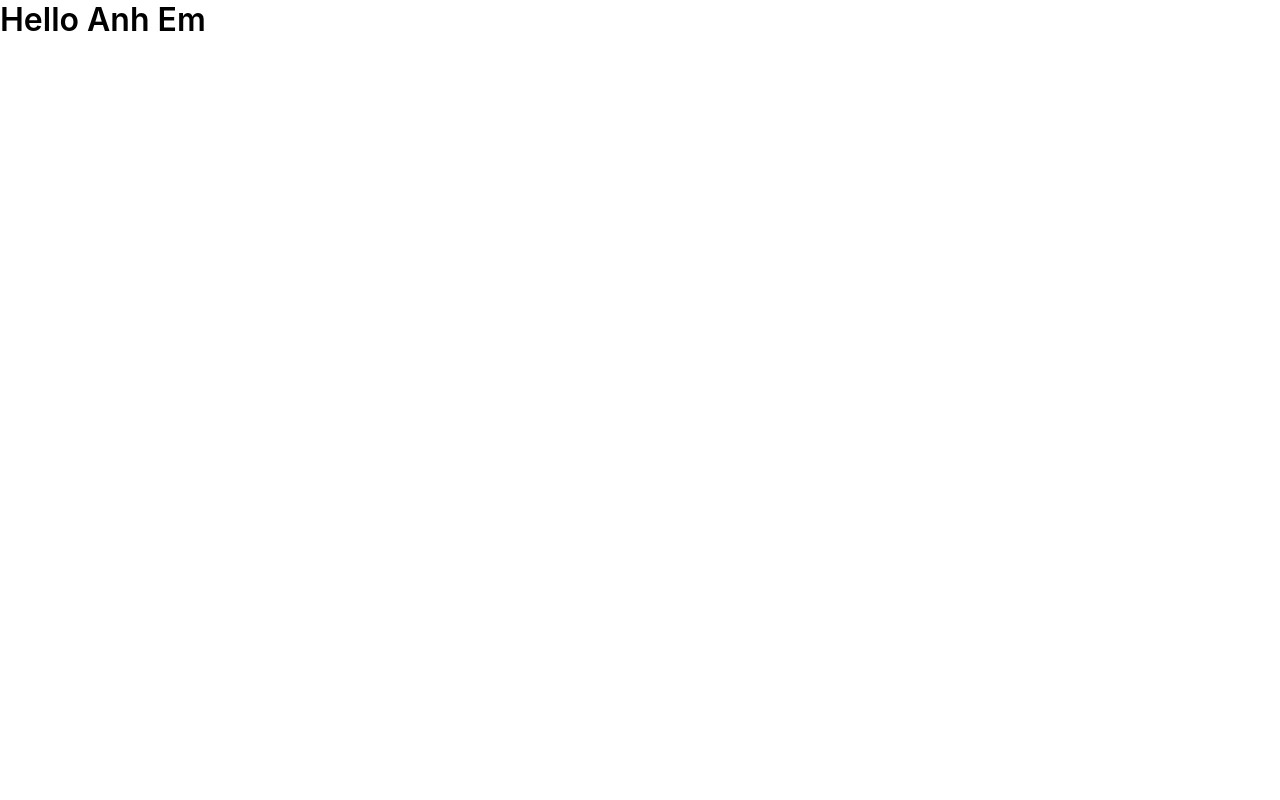
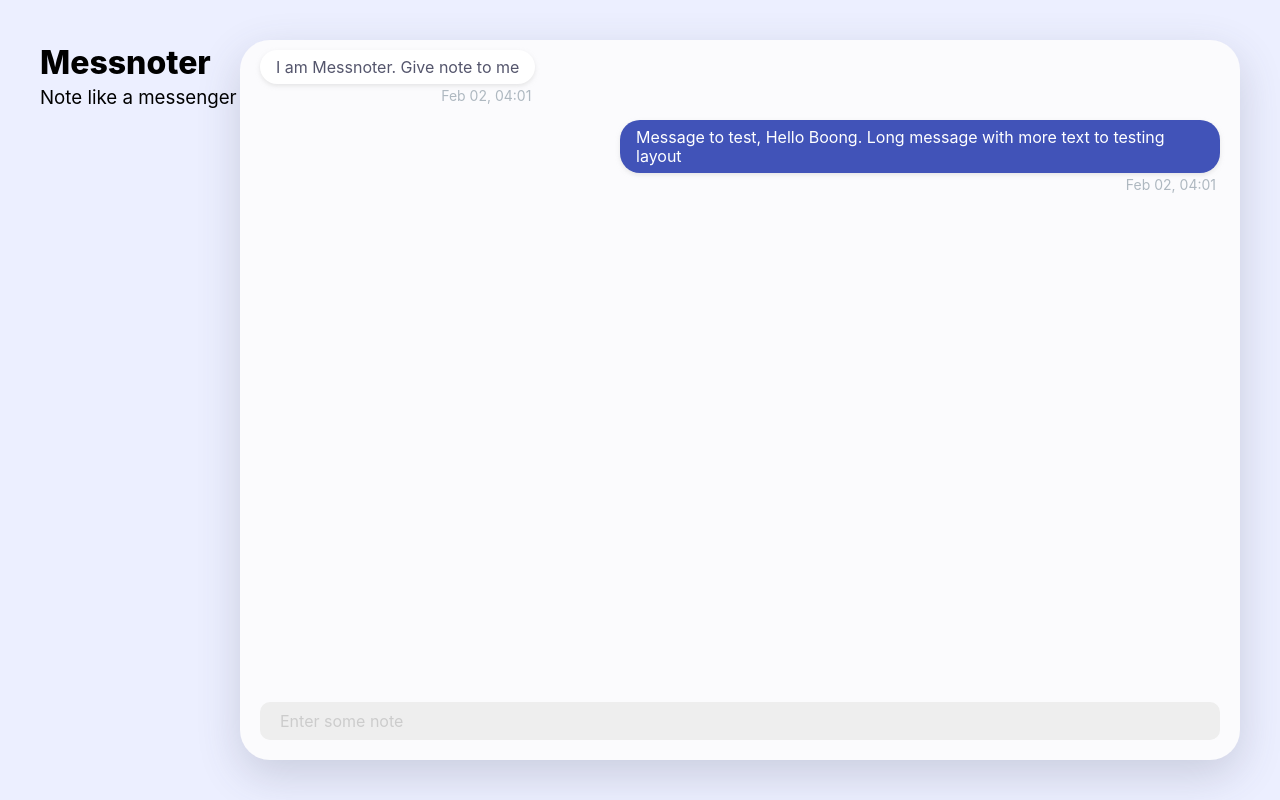
Before and after one commit to fozg/fozg.net-messnote, a React (Create React App) app: page / in a window 1280 px wide. Built offline with nearby package versions, Linux system fonts and the light colour scheme.

Commit message:
- Add getBackground function - Add some componets

```diff
--- a/src/App.js
+++ b/src/App.js
@@ -1,15 +1,56 @@
-import React, { Component } from 'react';
+import React, { useState, useRef } from 'react'
 
-import Title from './components/Title';
+import {ChatContainer, Container} from './components/Elements'
+import Input from './components/Input'
+import Welcome from './components/Welcome'
+import Chat from './components/Chat'
 
-class App extends Component {
-  render() {
-    return (
-      <div className="App">
-        <Title>Hello Anh Em</Title>
-      </div>
-    );
+export default () => {
+  const inputMessage = useRef(null)
+  const defaultMess = [
+    {
+      created: new Date(),
+      message: 'I am Messnoter. Give note to me',
+      createdBy: 'bot'
+    },
+    {
+      created: new Date(),
+      message: 'Message to test, Hello Boong. Long message with more text to testing layout',
+      createdBy: 'me'
+    },
+  ]
+  const [messages, setMessages]  = useState(defaultMess)
+  const [bgColor, setBgColor] = useState('#eee');
+
+  const onSubmit = function(htmlValue) {
+    let message = htmlValue
+    setMessages(
+      [...messages, {
+        created: new Date(),
+        message,
+        createdBy: 'me',
+        backgroundColor: bgColor
+      }]
+    )
   }
+
+  const _onBackgroundChange = function(color) {
+    console.log(color)
+    setBgColor(color)
+  }
+
+  return (
+    <Container>
+      <Welcome />
+      <ChatContainer>
+        <Chat messages={messages} />
+        <Input
+          placeholder="Enter some note"
+          onSubmit={onSubmit}
+          onBackgroundChange={_onBackgroundChange}
+          bgColor={bgColor}
+        />
+      </ChatContainer>
+    </Container>
+  )
 }
-
-export default App;
--- /dev/null
+++ b/src/components/Chat.js
@@ -0,0 +1,74 @@
+import React, { Fragment } from 'react'
+import styled from 'styled-components'
+import { SrOnly } from './Elements'
+import {format} from 'date-fns'
+
+const Bubble = styled.div`
+  min-height: 20px;
+  max-width: 600px;
+  padding: 0.5em 1em;
+  margin-bottom: 4px;
+  align-self: ${props => (props.primary ? 'flex-end' : 'flex-start')};
+  background: ${props => (props.primary ?
+    (props.backgroundColor ? props.backgroundColor : '#4153B8') : 'white')};
+  color: ${props => (props.primary ? 'white' : '#54556C')};
+  border-radius: 20px;
+  box-shadow: 0 2px 4px 0 rgba(210, 210, 210, 0.5);
+`
+
+// const ButtonsContainer = styled.div`
+//   display: flex;
+//   flex-flow: wrap;
+//   justify-content: flex-end;
+// `
+
+const Speaking = styled.li`
+  display: flex;
+  flex-direction: row;
+  align-items: center;
+  justify-content: ${props => (props.justifyEnd ? 'flex-start' : 'flex-end')};
+  width: 100%;
+`
+
+const BubbleWrapper = styled.div``
+
+const DateWrapper = styled.div`
+  font-size: 14px;
+  color: #aeb8c0;
+  margin-bottom: 16px;
+  padding: 0 4px;
+  text-align: ${props => (props.textRight ? 'right' : 'left')};
+`
+
+const List = styled.ul`
+  padding-left: 0;
+  margin: 0;
+  flex: 1;
+`
+
+const Chat = ({ messages }) => {
+  return (
+    <Fragment>
+      <List aria-label="Conversation messages">
+        {messages.map(({ created, message, createdBy, backgroundColor }, i) => (
+          <Fragment key={i}>
+            <Speaking justifyEnd={createdBy === 'bot'}>
+              <BubbleWrapper primary={createdBy !== 'bot'}>
+                <Bubble
+                  primary={createdBy !== 'bot'}
+                  dangerouslySetInnerHTML={{__html: message}}
+                  backgroundColor={backgroundColor}
+                ></Bubble>
+                <DateWrapper textRight>
+                  <SrOnly>Sent at</SrOnly> {format(created, "MMM DD, hh:mm")}
+                </DateWrapper>
+              </BubbleWrapper>
+            </Speaking>
+          </Fragment>
+        ))}
+      </List>
+    </Fragment>
+  )
+}
+
+export default Chat
--- /dev/null
+++ b/src/components/Elements.js
@@ -0,0 +1,147 @@
+import styled from 'styled-components'
+
+
+export const Container = styled.div`
+  display: flex;
+  flex-direction: row;
+  padding: 40px
+  max-width: 1400px;
+  margin: auto;
+  height: 100vh;
+`
+
+export const ChatContainer = styled.div`
+  display: flex;
+  flex: 1;
+  flex-direction: column;
+  max-width: 1200px;
+  width: 100%;
+  background: #fbfbfd;
+  box-shadow: 0 15px 44px 0 rgba(64, 68, 90, 0.2);
+  border-radius: 30px;
+  justify-content: space-between;
+  padding: 10px 20px;
+
+  @media only screen and (max-width: 900px) {
+    flex-direction: column;
+    padding: 20px;
+    margin: 20px;
+  }
+
+  @media only screen and (max-width: 600px) {
+    flex-direction: column;
+    padding: 10px;
+    margin: 10px;
+  }
+`
+
+export const WelcomeCard = styled.div`
+  max-width: 300px;
+  min-width: 200px;
+
+  display: flex;
+  flex-direction: column;
+
+  @media only screen and (max-width: 900px) {
+    order: 2;
+    text-align: center;
+    max-width: 100%;
+    margin-top: 20px;
+  }
+`
+
+export const Mobile = styled.div`
+  min-width: 320px;
+  max-width: 375px;
+  height: 500px;
+  overflow: auto;
+  -webkit-overflow-scrolling: touch;
+  padding: 50px 20px 20px;
+  background: #fff;
+  border-radius: 50px;
+  z-index: 3;
+  position: relative;
+  box-shadow: 0 32px 44px 0 rgba(64, 68, 90, 0.2);
+
+  @media only screen and (max-width: 900px) {
+    padding-top: 30px;
+    margin: auto;
+  }
+`
+
+export const MobileBg = styled.img`
+  position: absolute;
+  top: 0;
+  left: 0;
+  width: 150%;
+  z-index: 0;
+  transform: translateX(-25%);
+
+  @media only screen and (max-width: 900px) {
+    left: 50%;
+    width: auto;
+    max-height: 500px;
+    transform: translateX(-50%);
+  }
+
+  @media only screen and (max-width: 600px) {
+    left: 0;
+    transform: translateX(-10%);
+    width: 120%;
+  }
+`
+
+export const ButtonsContainer = styled.div`
+  display: flex;
+  flex-flow: wrap;
+`
+
+export const SrOnly = styled.div`
+  position: absolute;
+  width: 1px;
+  height: 1px;
+  padding: 0;
+  margin: -1px;
+  overflow: hidden;
+  clip: rect(0, 0, 0, 0);
+  border: 0;
+`
+
+export const Button = styled.button`
+  color: #889097;
+  line-height: 1.5;
+  margin: 0;
+  border: none;
+  appearance: none;
+  padding: 0;
+  text-decoration: underline;
+  cursor: pointer;
+
+  &:hover,
+  &:focus {
+    color: #222;
+    outline: none;
+  }
+`
+
+export const SubmitButton = styled.button`
+  padding: 10px 14px;
+  color: white;
+  background: rgba(65, 83, 184, 1);
+  border: none;
+  margin: 0;
+  font-size: 18px;
+  font-weight: bold;
+`
+
+export const Title = styled.h1`
+  font-weight: 800;
+  color: ${props => props.color};
+  margin: 5px 0;
+`
+
+export const SubTitle = styled.h3`
+  font-weight: 400;
+  color: ${props => props.color};
+  margin: 0;
+`
--- /dev/null
+++ b/src/components/Input.js
@@ -0,0 +1,63 @@
+import React,  {useRef} from 'react'
+import styled from 'styled-components'
+import {getBackground} from '../helper/parser'
+
+const Input = styled.div`
+  padding: 10px 20px;
+  width: 100%;
+  margin: 10px 0;
+  display: block;
+  background-color: ${props => props.bgColor ? props.bgColor : "#eee"};
+  border-radius: 10px;
+  border: none;
+  transition: all 200ms ease;
+
+  &:focus {
+    outline: none;
+    box-shadow: 0px 0px 1px 2px rgba(65, 83, 184, 0.7);
+  }
+
+  ::-webkit-input-placeholder {
+    color: rgba(136, 144, 151, 0.7);
+    font-style: italic;
+  }
+  ::-moz-placeholder {
+    color: rgba(136, 144, 151, 0.7);
+    font-style: italic;
+  }
+  :-ms-input-placeholder {
+    color: rgba(136, 144, 151, 0.7);
+    font-style: italic;
+  }
+`
+
+export default function ({onSubmit, onBackgroundChange,...props}) {
+  const input = useRef()
+
+  const onKeyDown = (e) => {
+    // Ctrl Enter
+    if (e.keyCode === 13 && e.metaKey) {
+      onSubmit(input.current.innerHTML)
+    }
+  }
+
+  const onPaste = (e) => {
+    var pastedText = undefined
+    if (window.clipboardData && window.clipboardData.getData) { // IE
+      pastedText = window.clipboardData.getData('Text')
+    } else if (e.clipboardData && e.clipboardData.getData) {
+      pastedText = e.clipboardData.getData('text/html')
+    }
+    processChangeBackground(pastedText)
+  }
+
+  const processChangeBackground = (htmlText) => {
+    setTimeout(() => {
+      onBackgroundChange(getBackground(htmlText))
+    }, 0);
+  }
+
+  return (
+    <Input contentEditable {...props} ref={input} onKeyDown={onKeyDown} onPaste={onPaste} />
+  )
+}
--- a/src/components/Welcome.js
+++ b/src/components/Welcome.js
@@ -1 +1,9 @@
 import React from 'react';
+import {WelcomeCard, Title, SubTitle} from './Elements';
+
+export default () => (
+  <WelcomeCard>
+    <Title>Messnoter</Title>
+    <SubTitle>Note like a messenger</SubTitle>
+  </WelcomeCard>
+)
--- /dev/null
+++ b/src/helper/parser.js
@@ -0,0 +1,21 @@
+export const getBackground = (htmlText) => {
+  let elm = document.createElement('div')
+  elm.innerHTML = htmlText
+  return getBackgroundFrom(elm)
+}
+
+const getBackgroundFrom = (domElm) => {
+  if (domElm.style.backgroundColor !== '') {
+    return domElm.style.backgroundColor;
+  }
+  if (domElm.children.length > 0) {
+    for (let i = 0; i < domElm.children.length; i++) {
+      let result = getBackgroundFrom(domElm.children[i])
+      if (result !== null) {
+        return result;
+      }
+    }
+  } else {
+    return null
+  }
+}
--- a/src/index.js
+++ b/src/index.js
@@ -1,12 +1,46 @@
-import React from 'react';
-import ReactDOM from 'react-dom';
-import './index.css';
-import App from './App';
-import * as serviceWorker from './serviceWorker';
+import React from 'react'
+import ReactDOM from 'react-dom'
+// import './index.css'
+import Main from './App'
+import nomalize from 'normalize.css'
+import {createGlobalStyle} from 'styled-components'
 
-ReactDOM.render(<App />, document.getElementById('root'));
+const GlobalStyled = createGlobalStyle`
+  ${nomalize}
+  body {
+    margin: 0;
+    padding: 0;
+    font-family: -apple-system, BlinkMacSystemFont, "Segoe UI", "Roboto", "Oxygen",
+      "Ubuntu", "Cantarell", "Fira Sans", "Droid Sans", "Helvetica Neue",
+      sans-serif;
+    -webkit-font-smoothing: antialiased;
+    -moz-osx-font-smoothing: grayscale;
+    background-color: #ecefff;
+  }
 
-// If you want your app to work offline and load faster, you can change
-// unregister() to register() below. Note this comes with some pitfalls.
-// Learn more about service workers: http://bit.ly/CRA-PWA
-serviceWorker.unregister();
+  code {
+    font-family: source-code-pro, Menlo, Monaco, Consolas, "Courier New",
+      monospace;
+  }
+
+  * {
+    box-sizing: border-box;
+  }
+
+  [contenteditable=true]:empty:before {
+    content: attr(placeholder);
+    display: block; /* For Firefox */
+    color: #ccc;
+  }
+`
+
+function App() {
+  return (
+    <>
+      <GlobalStyled />
+      <Main />
+    </>
+  )
+}
+
+ReactDOM.render(<App />, document.getElementById('root'))
```
